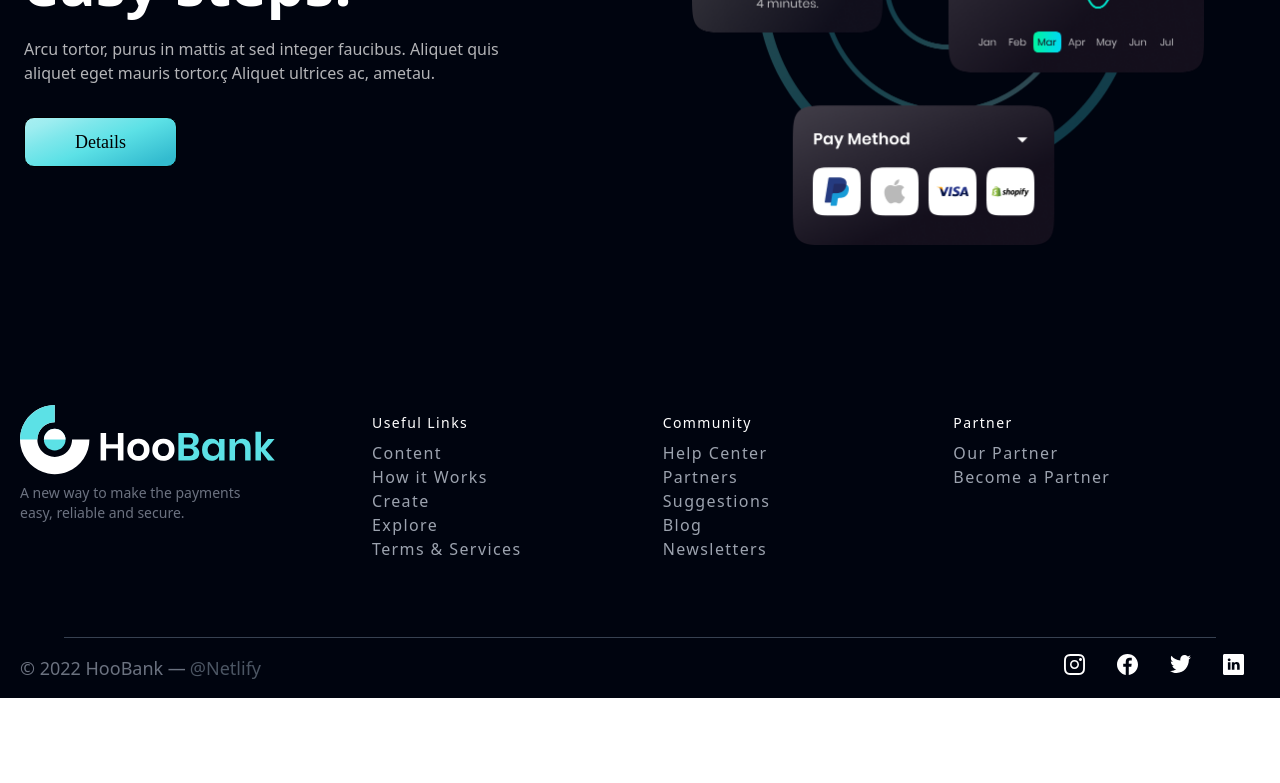
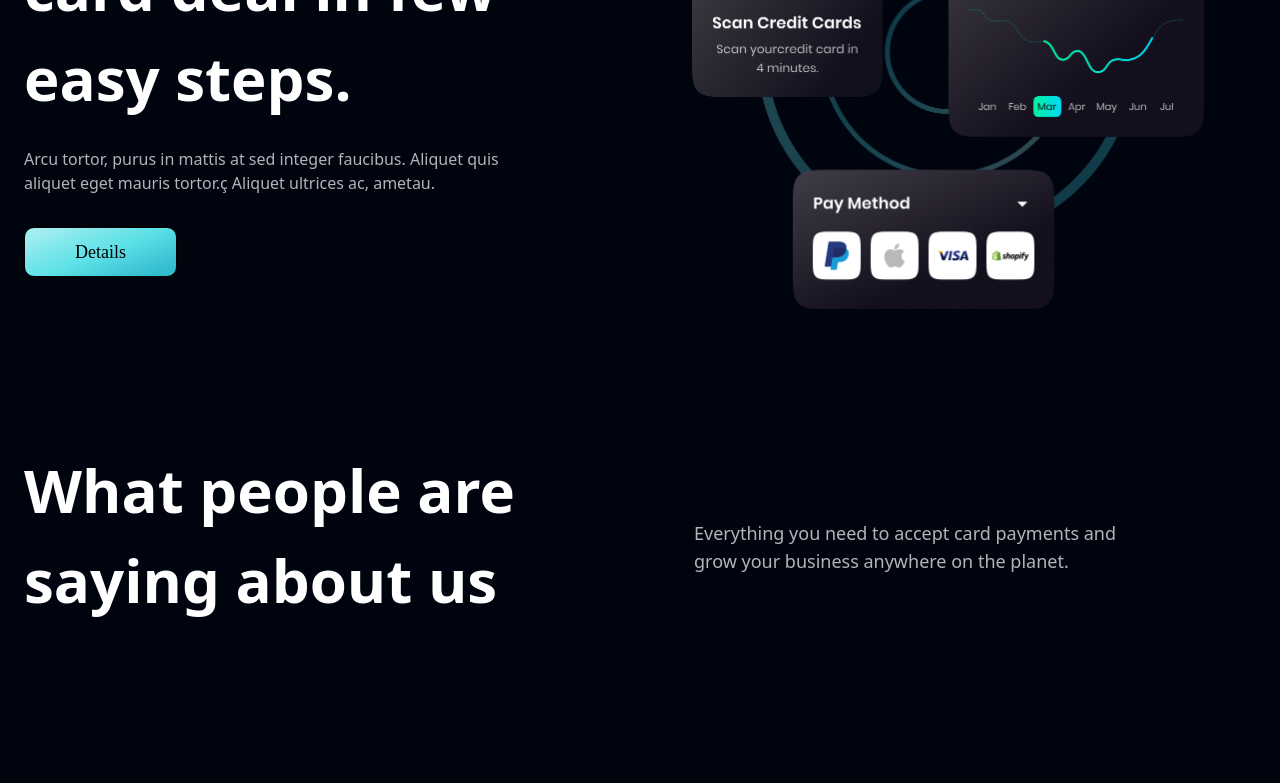
Before and after one commit to Shajwan-Namiq/bank-project-TailwindCss, a React (Create React App) app: page / in a window 1280 px wide. Shown: the part 2650-3433 px from the top of the page. Before the commit the page ends 3348 px from the top, so only its background shows below. Built offline with nearby package versions, Linux system fonts and the light colour scheme.

Commit message:
adding header of testimonial

```diff
--- a/src/components/Testimonials.js
+++ b/src/components/Testimonials.js
@@ -3,13 +3,28 @@ import React from 'react'
 const Testimonials = () => {
   return (
     <>
+      <header class="  ">
+        <div class="container px-6 py-16 mx-auto">
+          <div class="items-center lg:flex">
+            <div class="w-full lg:w-1/2">
+              <div class="lg:max-w-lg">
+                <h1 class="text-3xl font-semibold text-color lg:text-6xl">
+                  What people are saying about us{" "}
+                </h1>
+              </div>
+            </div>
 
-
-
-
-
+            <div class="flex lg:mr-10 items-center justify-center w-full mt-6 lg:mt-0 lg:w-1/2">
+              <p class="lg:max-w-md mt-6 text-lg text-section">
+                Everything you need to accept card payments and grow your
+                business anywhere on the planet.
+              </p>
+            </div>
+          </div>
+        </div>
+      </header>
     </>
-  )
+  );
 }
 
 export default Testimonials
--- a/src/style.css
+++ b/src/style.css
@@ -35,6 +35,7 @@
 
 .text-color {
     color: rgb(255, 255, 255);
+    line-height: 1.5em;
 }
 
 .txt-hover:hover {
```
